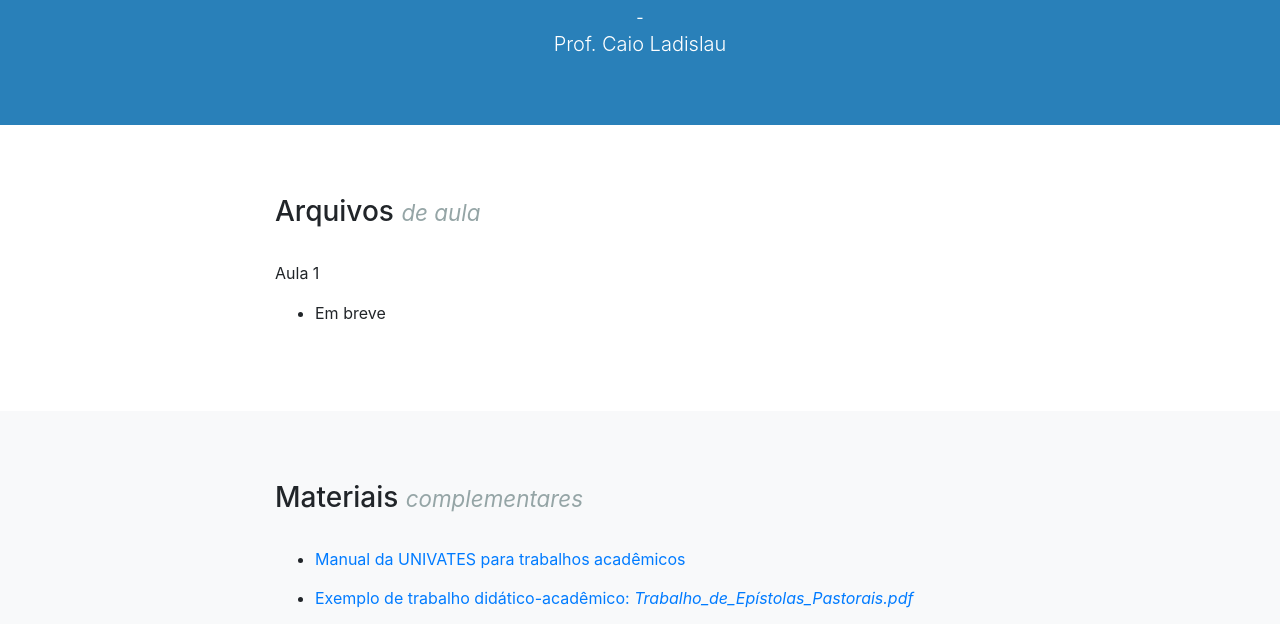
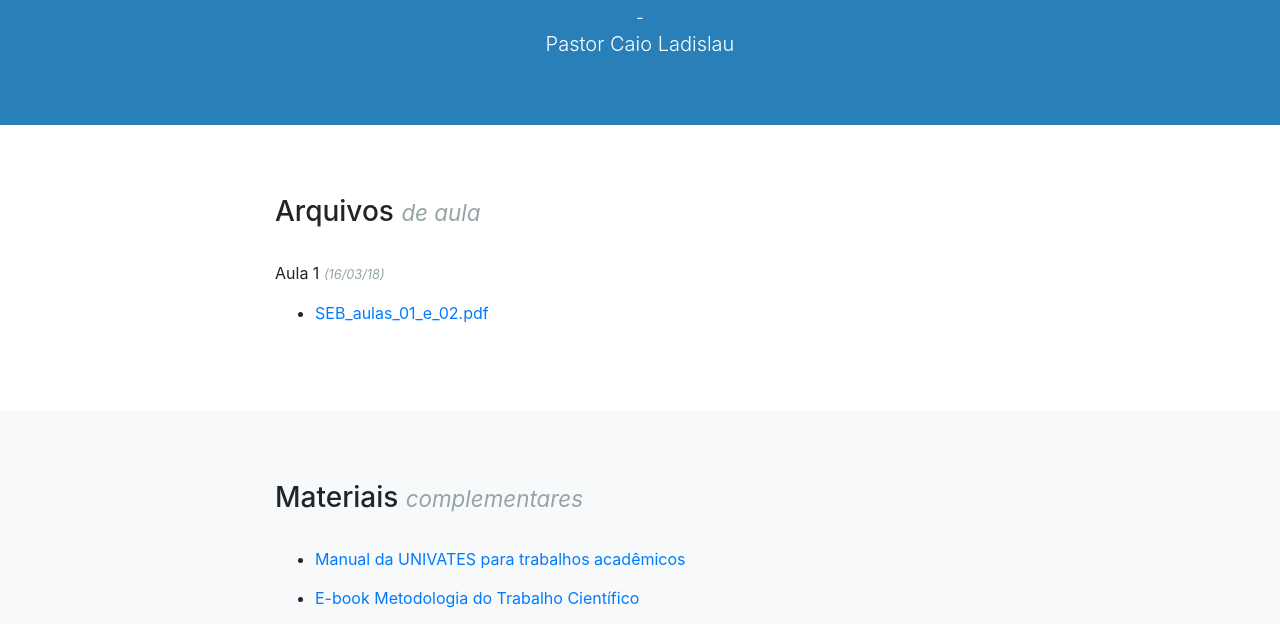
Before and after one commit to caioladislau/ladislau.me, a website: page seb2018.1/index.html in a window 1280 px wide. Shown: the part 161-785 px from the top of the page. Drawn offline with nearby package versions, Linux system fonts and the light colour scheme.

Commit message:
Adiciona conteúdo relativo à aula 01

```diff
--- a/seb2018.1/index.html
+++ b/seb2018.1/index.html
@@ -9,7 +9,7 @@
     <meta name="author" content="Caio Ladislau">
 
     <meta property="og:title" content="SEB 2018.1 - Metodologia Científica">
-    <meta property="og:description" content="Disciplina Metodologia Científica ministrada pelo professor Caio Ladislau no Seminário Evangélico Betânia - Petrolina.">
+    <meta property="og:description" content="Disciplina Metodologia Científica ministrada pelo pastor Caio Ladislau no Seminário Evangélico Betânia - Petrolina.">
     <meta property="og:url" content="http://ladislau.me/seb2018.1">
     <meta property="og:site_name" content="">
     <meta property='og:image' content="http://ladislau.me/img/book.png">
@@ -58,7 +58,7 @@
       <div class="container text-center">
         <h2>Metodologia Científica</h2>
         -
-        <p class="lead">Prof. Caio Ladislau</p>
+        <p class="lead">Pastor Caio Ladislau</p>
       </div>
     </header>
 
@@ -70,9 +70,16 @@
             <br>
 
             <!-- Aula -->
-            <p>Aula 1</p>
+            <!-- <p>Aula 2 <small>(23/03/18)</small></p>
             <ul>
               <li>Em breve</li>
+            </ul> -->
+            <!-- /Aula -->
+
+            <!-- Aula -->
+            <p>Aula 1 <small>(16/03/18)</small></p>
+            <ul>
+              <li><a href="arquivos/SEB_aulas_01_e_02.pdf">SEB_aulas_01_e_02.pdf</a></li>
             </ul>
             <!-- /Aula -->
 
@@ -89,6 +96,8 @@
             <br>
             <ul>
               <li><a target="_blank" href="arquivos/Manual_da_UNIVATES_para_trabalhos_academicos-2015.pdf">Manual da UNIVATES para trabalhos acadêmicos</a></li>
+              <li><a target="_blank" href="arquivos/E-book_Metodologia_do_Trabalho_Cientifico.pdf">E-book Metodologia do Trabalho Científico</a></li>
+              <li><a target="_blank" href="arquivos/Normas_ABNT_2015.pdf">Normas ABNT 2015 - Trabalho acadêmico</a></li>
               <li><a target="_blank" href="arquivos/Trabalho_de_Epistolas_Pastorais.pdf">Exemplo de trabalho didático-acadêmico: <i>Trabalho_de_Epístolas_Pastorais.pdf</i></a></li>
             </ul>
           </div>
```
Also changed, not shown: 3 other files.
